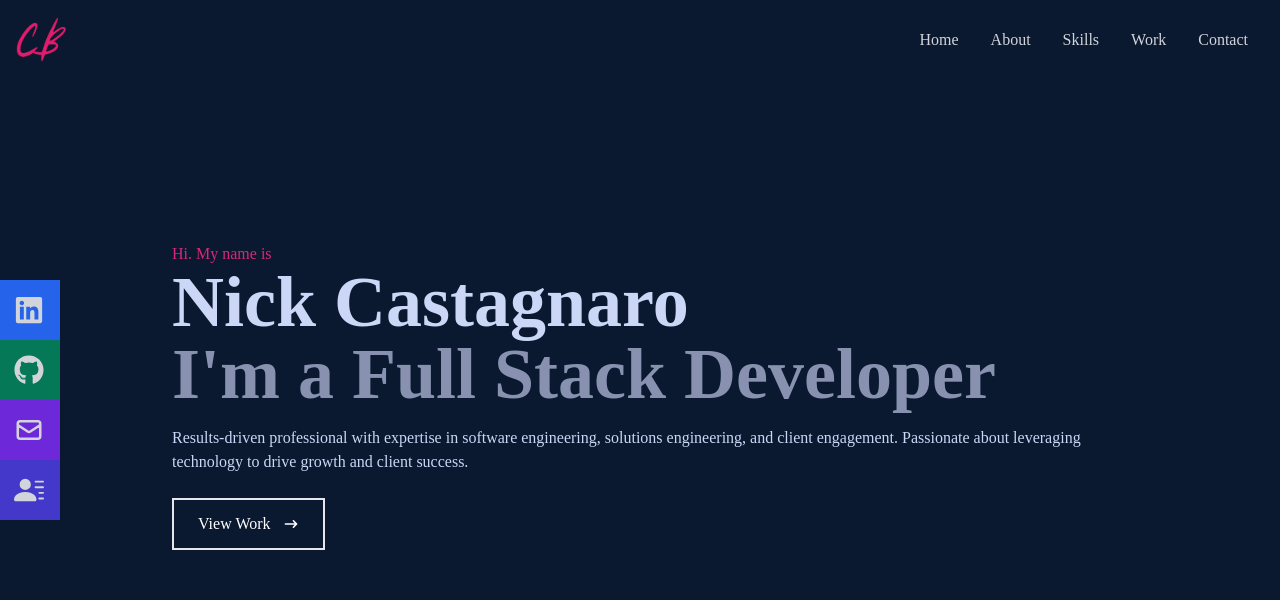
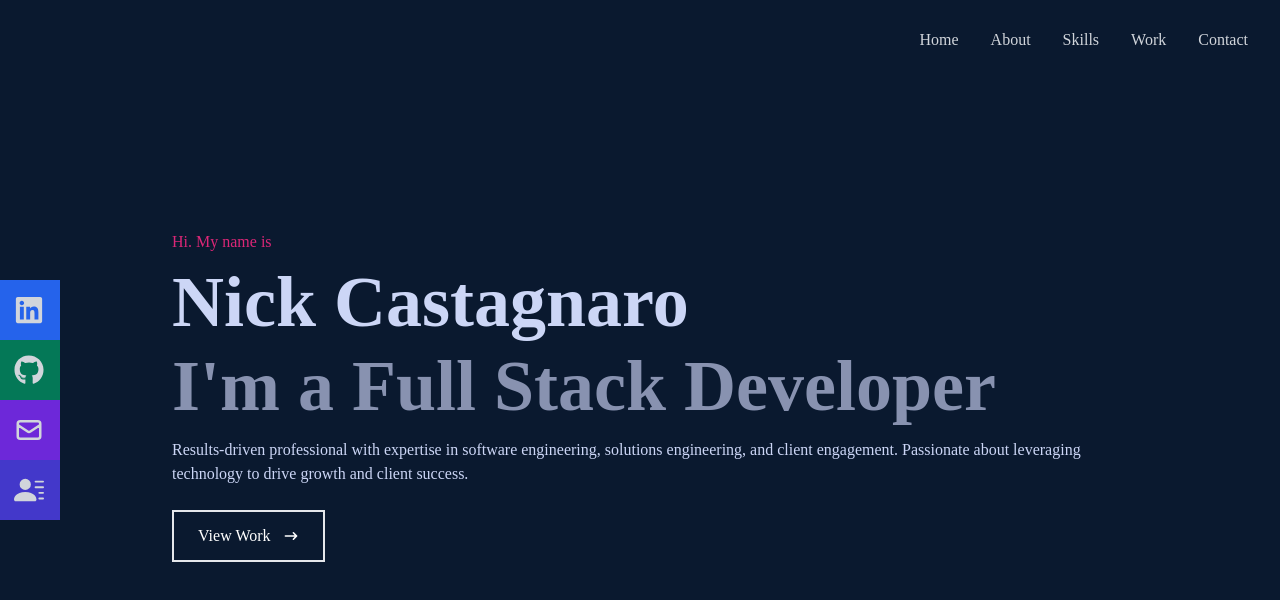
Before and after one commit to NCastagnaro/Portfolio, a React (Create React App) app: page / in a window 1280 px wide. Shown: the top 600 px of the page. Built offline with nearby package versions, Linux system fonts and the light colour scheme.

Commit message:
included resume and updated jsx components

```diff
--- a/src/components/Home.jsx
+++ b/src/components/Home.jsx
@@ -7,9 +7,9 @@ const Home = () => {
 
         {/* container */}
         <div className = 'max-w-[1000px] mx-auto px-8 flex flex-col justify-center h-full '>
-        <p className = 'text-pink-600'>Hi. My name is</p>
+        <p className = 'text-pink-600 mb-3'>Hi. My name is</p>
         <h1 className = 'text-4xl sm:text-7xl font-bold text-[#ccd6f6]'>Nick Castagnaro</h1>
-        <h2 className = 'text-4xl sm:text-7xl font-bold text-[#8892b0]'>I'm a Full Stack Developer</h2>
+        <h2 className = 'text-4xl sm:text-7xl font-bold text-[#8892b0] mt-3'>I'm a Full Stack Developer</h2>
         <p className = 'text-[#ccd6f6] py-4 max-w-[700]'>Results-driven professional with expertise in software engineering, solutions engineering, and client
 engagement. Passionate about leveraging technology to drive growth and client success.
 </p>
--- a/src/components/Navbar.jsx
+++ b/src/components/Navbar.jsx
@@ -14,7 +14,7 @@ const Navbar = () => {
   return (
     <div className = "fixed w-full h-[80px] flex justify-between items-center px-4 bg-[#0a192f] text-gray-300">
         <div>
-            <img src= {Logerino} alt="Logo Image" style = {{width:'50px'}}/>
+            {/* <img src= {Logerino} alt="Logo Image" style = {{width:'50px'}}/> */}
         </div>
 
         {/* Menu, added in Link from smooth scroll npm docs  */}
@@ -109,8 +109,12 @@ const Navbar = () => {
                 </a>
             </li>
             <li className = 'w-[160px] h-[60px] flex justify-between items-center ml-[-100px] hover:ml-[-10px] duration-300 bg-[#4338ca]'>
-                <a className = 'flex justify-between items-center w-full text-gray-300' href="/">
-                    Resume <BsFillPersonLinesFill size = {30}/>
+            <a className='flex justify-between items-center w-full text-gray-300'
+                href="/assets/Nick_Castagnaro_Resume.pdf"
+                target="_blank"
+                rel="noopener noreferrer"
+                download="Nick_Castagnaro_Resume.pdf">
+                Resume <BsFillPersonLinesFill size={30} />
                 </a>
             </li>
         </ul>
```
Also changed, not shown: 1 other file (tests, documents, lock files or other folders).
